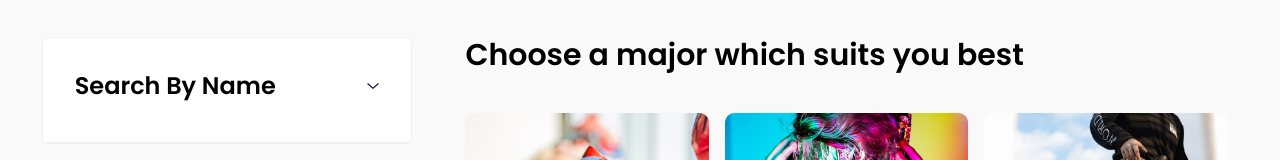
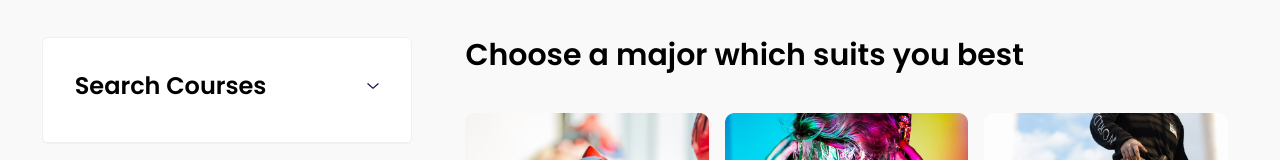
Before and after one commit to shruti271/university_listing_nextjs, a Next.js app in the folder compo-frontend/: page /majors/majors-list in a window 1280 px wide. Shown: the part 750-910 px from the top of the page. Built offline with nearby package versions, Linux system fonts and the light colour scheme; no server answers; what countries-list would draw is missing.

Commit message:
fix conflict

```diff
--- a/compo-frontend/pages/majors/majors-list.js
+++ b/compo-frontend/pages/majors/majors-list.js
@@ -17,7 +17,7 @@ export default function majorsList() {
 
         <div className="grid grid-cols-12 gap-4 sm:gap-6 container mx-auto">
           <div className="col-span-12 sm:col-span-5 lg:col-span-4 container mx-auto ">
-            <MainSearch cardTitle="Search Courses" />
+            <MainSearch title="Search Courses" />
             <TopCourses />
           </div>
           <div className="col-span-12 sm:col-span-7 lg:col-span-8  container mx-auto">
```
